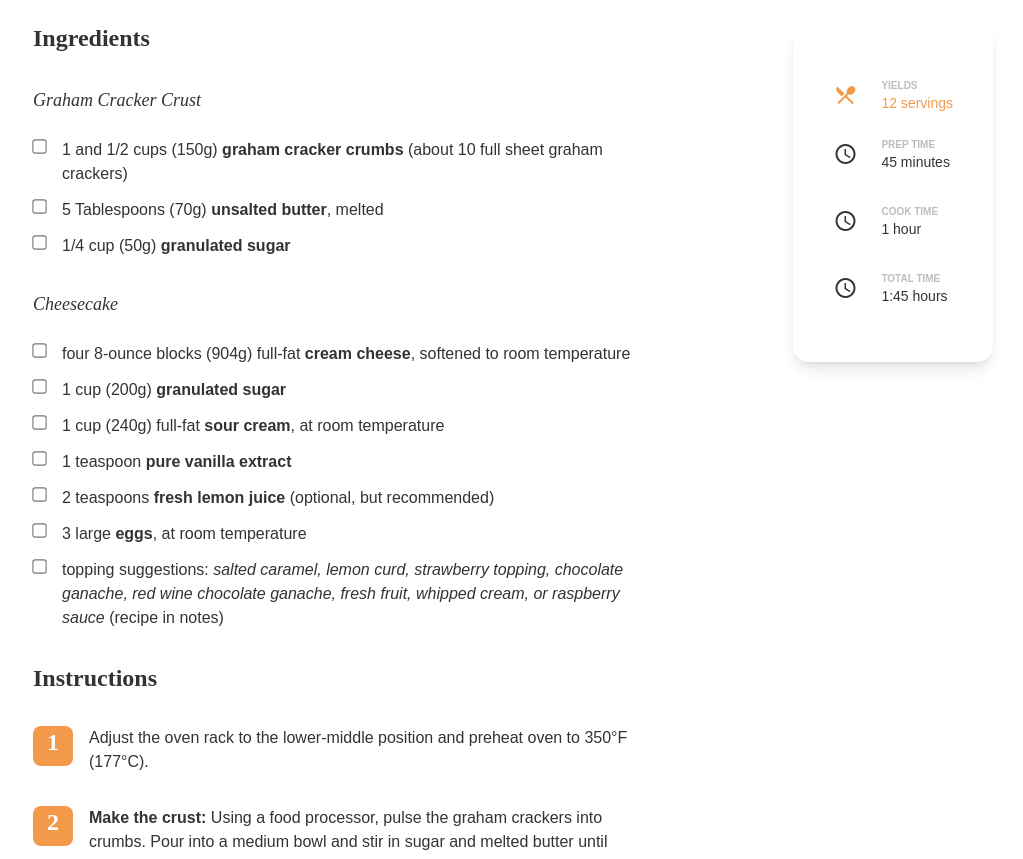
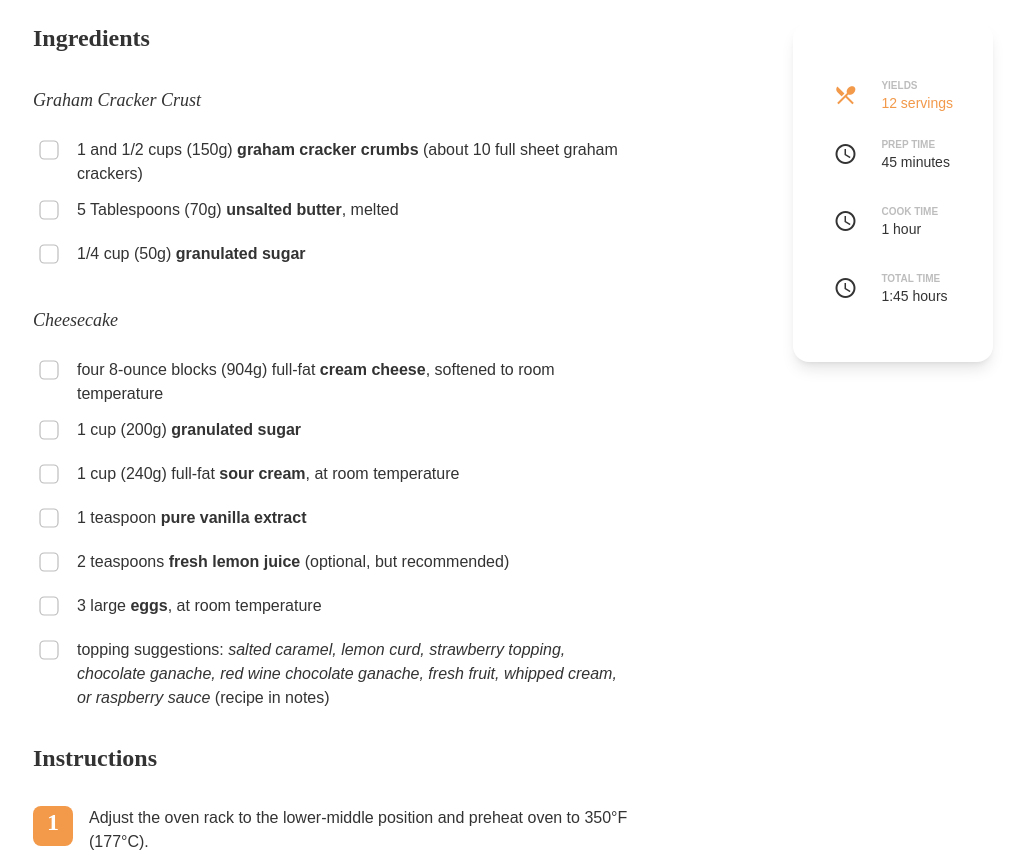
Before and after one commit to Danak-UY/recipe-page, a website: page index.html in a window 1280 px wide. Shown: the part 660-1519 px from the top of the page, without its empty margins (127-1150 px from the left). Drawn offline with Linux system fonts and the light colour scheme.

Commit message:
feat: custom checkbox

```diff
--- a/index.html
+++ b/index.html
@@ -115,7 +115,7 @@
                 <li class="flex items-start gap-2">
                   <input
                     type="checkbox"
-                    class="mt-[2px] scale-110 accent-orange md:mr-2"
+                    class="relative mr-1 inline-flex h-8 w-8 shrink-0 -translate-y-1 scale-[60%] cursor-pointer appearance-none items-center justify-center rounded-lg border-2 border-gray-light bg-white text-center text-white transition-all after:absolute after:-mt-1 after:h-5 after:w-3 after:text-xl after:text-white checked:border-0 checked:bg-orange checked:after:rotate-45 checked:after:rounded-sm checked:after:border-b-[4px] checked:after:border-r-[4px] checked:after:border-white"
                     name="Graham Cracker Crust"
                     id="gcc-01"
                   />
@@ -128,7 +128,7 @@
                 <li class="flex items-start gap-2">
                   <input
                     type="checkbox"
-                    class="mt-[2px] scale-110 accent-orange md:mr-2"
+                    class="relative mr-1 inline-flex h-8 w-8 shrink-0 -translate-y-1 scale-[60%] cursor-pointer appearance-none items-center justify-center rounded-lg border-2 border-gray-light bg-white text-center text-white transition-all after:absolute after:-mt-1 after:h-5 after:w-3 after:text-xl after:text-white checked:border-0 checked:bg-orange checked:after:rotate-45 checked:after:rounded-sm checked:after:border-b-[4px] checked:after:border-r-[4px] checked:after:border-white"
                     name="Graham Cracker Crust"
                     id="gcc-02"
                   />
@@ -140,7 +140,7 @@
                 <li class="flex items-start gap-2">
                   <input
                     type="checkbox"
-                    class="mt-[2px] scale-110 accent-orange md:mr-2"
+                    class="relative mr-1 inline-flex h-8 w-8 shrink-0 -translate-y-1 scale-[60%] cursor-pointer appearance-none items-center justify-center rounded-lg border-2 border-gray-light bg-white text-center text-white transition-all after:absolute after:-mt-1 after:h-5 after:w-3 after:text-xl after:text-white checked:border-0 checked:bg-orange checked:after:rotate-45 checked:after:rounded-sm checked:after:border-b-[4px] checked:after:border-r-[4px] checked:after:border-white"
                     name="Graham Cracker Crust"
                     id="gcc-03"
                   />
@@ -160,7 +160,7 @@
                 <li class="flex items-start gap-2">
                   <input
                     type="checkbox"
-                    class="mt-[2px] scale-110 accent-orange md:mr-2"
+                    class="relative mr-1 inline-flex h-8 w-8 shrink-0 -translate-y-1 scale-[60%] cursor-pointer appearance-none items-center justify-center rounded-lg border-2 border-gray-light bg-white text-center text-white transition-all after:absolute after:-mt-1 after:h-5 after:w-3 after:text-xl after:text-white checked:border-0 checked:bg-orange checked:after:rotate-45 checked:after:rounded-sm checked:after:border-b-[4px] checked:after:border-r-[4px] checked:after:border-white"
                     name="Cheesecake"
                     id="chc-01"
                   />
@@ -173,7 +173,7 @@
                 <li class="flex items-start gap-2">
                   <input
                     type="checkbox"
-                    class="mt-[2px] scale-110 accent-orange md:mr-2"
+                    class="relative mr-1 inline-flex h-8 w-8 shrink-0 -translate-y-1 scale-[60%] cursor-pointer appearance-none items-center justify-center rounded-lg border-2 border-gray-light bg-white text-center text-white transition-all after:absolute after:-mt-1 after:h-5 after:w-3 after:text-xl after:text-white checked:border-0 checked:bg-orange checked:after:rotate-45 checked:after:rounded-sm checked:after:border-b-[4px] checked:after:border-r-[4px] checked:after:border-white"
                     name="Cheesecake"
                     id="chc-02"
                   />
@@ -185,7 +185,7 @@
                 <li class="flex items-start gap-2">
                   <input
                     type="checkbox"
-                    class="mt-[2px] scale-110 accent-orange md:mr-2"
+                    class="relative mr-1 inline-flex h-8 w-8 shrink-0 -translate-y-1 scale-[60%] cursor-pointer appearance-none items-center justify-center rounded-lg border-2 border-gray-light bg-white text-center text-white transition-all after:absolute after:-mt-1 after:h-5 after:w-3 after:text-xl after:text-white checked:border-0 checked:bg-orange checked:after:rotate-45 checked:after:rounded-sm checked:after:border-b-[4px] checked:after:border-r-[4px] checked:after:border-white"
                     name="Cheesecake"
                     id="chc-04"
                   />
@@ -198,7 +198,7 @@
                 <li class="flex items-start gap-2">
                   <input
                     type="checkbox"
-                    class="mt-[2px] scale-110 accent-orange md:mr-2"
+                    class="relative mr-1 inline-flex h-8 w-8 shrink-0 -translate-y-1 scale-[60%] cursor-pointer appearance-none items-center justify-center rounded-lg border-2 border-gray-light bg-white text-center text-white transition-all after:absolute after:-mt-1 after:h-5 after:w-3 after:text-xl after:text-white checked:border-0 checked:bg-orange checked:after:rotate-45 checked:after:rounded-sm checked:after:border-b-[4px] checked:after:border-r-[4px] checked:after:border-white"
                     name="Cheesecake"
                     id="chc-05"
                   />
@@ -210,7 +210,7 @@
                 <li class="flex items-start gap-2">
                   <input
                     type="checkbox"
-                    class="mt-[2px] scale-110 accent-orange md:mr-2"
+                    class="relative mr-1 inline-flex h-8 w-8 shrink-0 -translate-y-1 scale-[60%] cursor-pointer appearance-none items-center justify-center rounded-lg border-2 border-gray-light bg-white text-center text-white transition-all after:absolute after:-mt-1 after:h-5 after:w-3 after:text-xl after:text-white checked:border-0 checked:bg-orange checked:after:rotate-45 checked:after:rounded-sm checked:after:border-b-[4px] checked:after:border-r-[4px] checked:after:border-white"
                     name="Cheesecake"
                     id="chc-06"
                   />
@@ -223,7 +223,7 @@
                 <li class="flex items-start gap-2">
                   <input
                     type="checkbox"
-                    class="mt-[2px] scale-110 accent-orange md:mr-2"
+                    class="relative mr-1 inline-flex h-8 w-8 shrink-0 -translate-y-1 scale-[60%] cursor-pointer appearance-none items-center justify-center rounded-lg border-2 border-gray-light bg-white text-center text-white transition-all after:absolute after:-mt-1 after:h-5 after:w-3 after:text-xl after:text-white checked:border-0 checked:bg-orange checked:after:rotate-45 checked:after:rounded-sm checked:after:border-b-[4px] checked:after:border-r-[4px] checked:after:border-white"
                     name="Cheesecake"
                     id="chc-07"
                   />
@@ -235,7 +235,7 @@
                 <li class="flex items-start gap-2">
                   <input
                     type="checkbox"
-                    class="mt-[2px] scale-110 accent-orange md:mr-2"
+                    class="relative mr-1 inline-flex h-8 w-8 shrink-0 -translate-y-1 scale-[60%] cursor-pointer appearance-none items-center justify-center rounded-lg border-2 border-gray-light bg-white text-center text-white transition-all after:absolute after:-mt-1 after:h-5 after:w-3 after:text-xl after:text-white checked:border-0 checked:bg-orange checked:after:rotate-45 checked:after:rounded-sm checked:after:border-b-[4px] checked:after:border-r-[4px] checked:after:border-white"
                     name="Cheesecake"
                     id="chc-08"
                   />
```
Also changed, not shown: css/styles.min.css.
